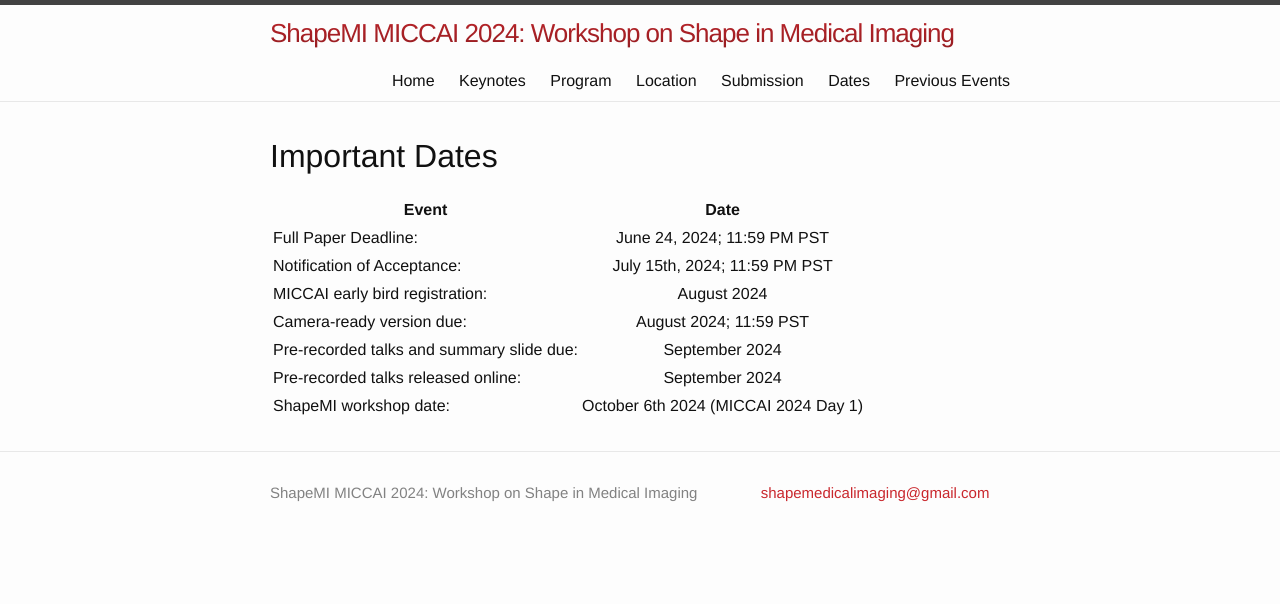
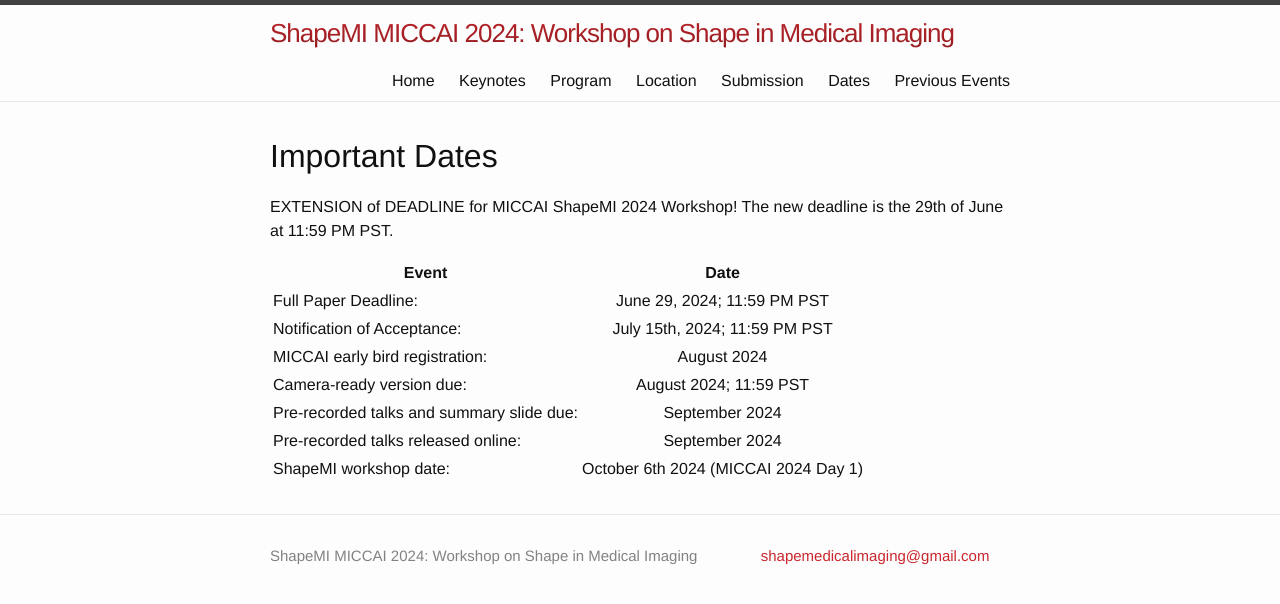
Before and after one commit to shapemi/shapemi.github.io, a Jekyll site: the page built from dates/index.md, in a window 1280 px wide. Shown: the top 604 px of the page. Built offline with Jekyll 4.4.1, drawn with Linux system fonts in a browser that asks for light colours.

Commit message:
Update index.md
updated new deadline

```diff
--- a/dates/index.md
+++ b/dates/index.md
@@ -6,9 +6,12 @@ order: 5
 ---
 # Important Dates
 
+EXTENSION of DEADLINE for MICCAI ShapeMI 2024 Workshop!
+The new deadline is the 29th of June at 11:59 PM PST.
+
 | Event | Date |
 |---|:---:|
-| Full Paper Deadline: | June 24, 2024; 11:59 PM PST |
+| Full Paper Deadline: | June 29, 2024; 11:59 PM PST |
 | Notification of Acceptance: | July 15th, 2024; 11:59 PM PST |
 | MICCAI early bird registration: | August 2024 |
 | Camera-ready version due: | August 2024; 11:59 PST |
```
